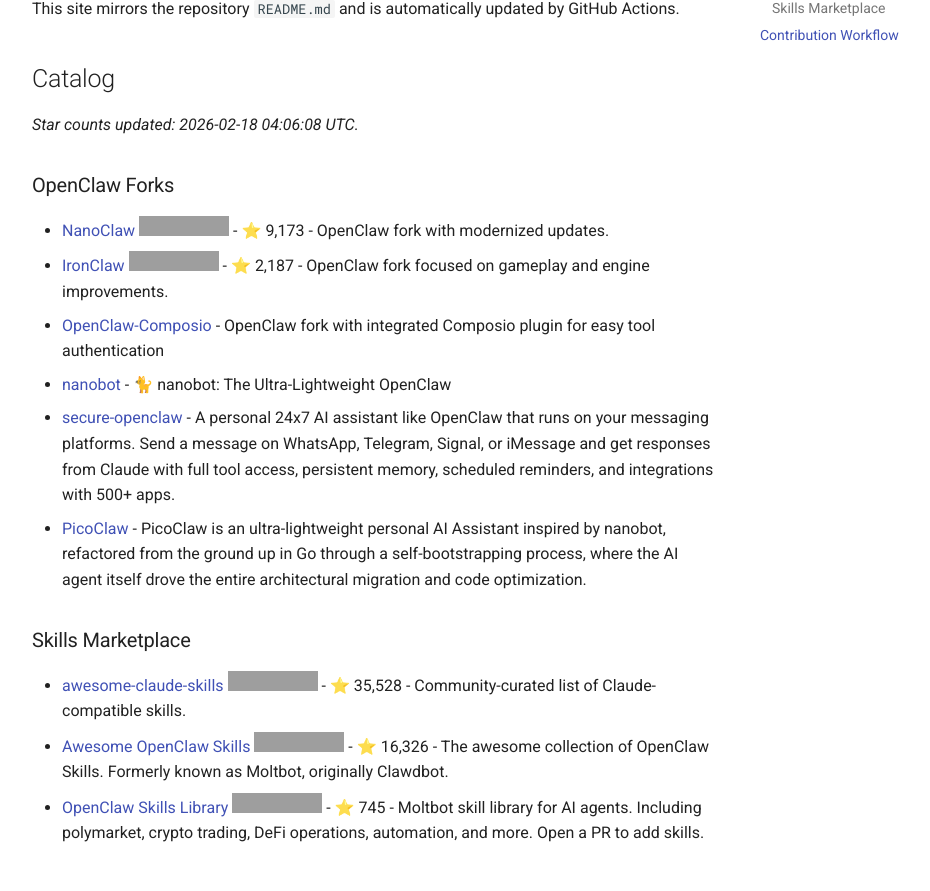
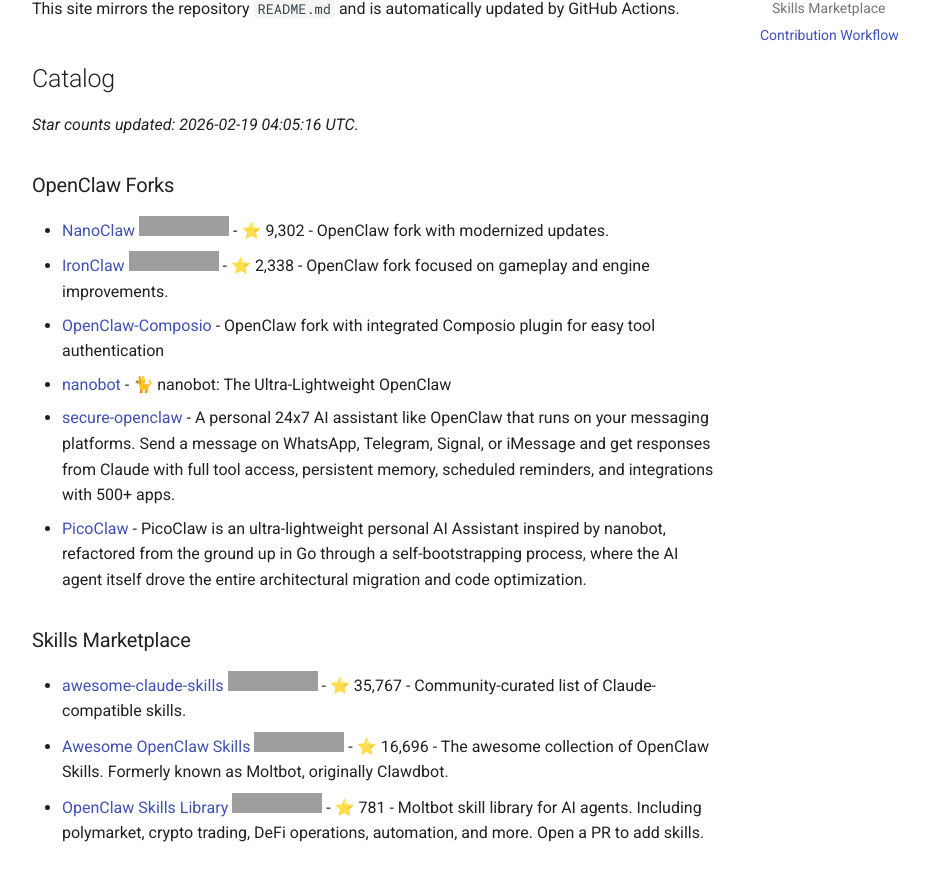
Before and after one commit to andrijdavid/awesome-claw, an MkDocs documentation site: the page built from docs/index.md, in a window 1280 px wide and 1316 px high, cut to the strip 184-1075 px from the top of the window. Shown: the whole strip, without its empty margins (264-1194 px from the left). Built offline with MkDocs 1.6.1 and Material for MkDocs 9.7.7, drawn with Linux system fonts in a browser that asks for light colours; comment, search, counter and statistics services are not loaded; grey boxes are pictures that could not be loaded.

Commit message:
chore: update repository stars

```diff
--- a/docs/index.md
+++ b/docs/index.md
@@ -6,12 +6,12 @@ This site mirrors the repository `README.md` and is automatically updated by Git
 
 <!-- BEGIN: GENERATED_REPO_LIST -->
 
-_Star counts updated: 2026-02-18 04:06:08 UTC._
+_Star counts updated: 2026-02-19 04:05:16 UTC._
 
 ### OpenClaw Forks
 
-- [NanoClaw](https://github.com/qwibitai/nanoclaw) ![GitHub Repo stars](https://img.shields.io/github/stars/qwibitai/nanoclaw?style=flat-square) - ⭐ 9,173 - OpenClaw fork with modernized updates.
-- [IronClaw](https://github.com/nearai/ironclaw) ![GitHub Repo stars](https://img.shields.io/github/stars/nearai/ironclaw?style=flat-square) - ⭐ 2,187 - OpenClaw fork focused on gameplay and engine improvements.
+- [NanoClaw](https://github.com/qwibitai/nanoclaw) ![GitHub Repo stars](https://img.shields.io/github/stars/qwibitai/nanoclaw?style=flat-square) - ⭐ 9,302 - OpenClaw fork with modernized updates.
+- [IronClaw](https://github.com/nearai/ironclaw) ![GitHub Repo stars](https://img.shields.io/github/stars/nearai/ironclaw?style=flat-square) - ⭐ 2,338 - OpenClaw fork focused on gameplay and engine improvements.
 - [OpenClaw-Composio](https://github.com/ComposioHQ/openclaw-composio) - OpenClaw fork with integrated Composio plugin for easy tool authentication
 - [nanobot](https://github.com/HKUDS/nanobot) - 🐈 nanobot: The Ultra-Lightweight OpenClaw
 - [secure-openclaw](https://github.com/ComposioHQ/secure-openclaw) - A personal 24x7 AI assistant like OpenClaw that runs on your messaging platforms. Send a message on WhatsApp, Telegram, Signal, or iMessage and get responses from Claude with full tool access, persistent memory, scheduled reminders, and integrations with 500+ apps.
@@ -19,9 +19,9 @@ _Star counts updated: 2026-02-18 04:06:08 UTC._
 
 ### Skills Marketplace
 
-- [awesome-claude-skills](https://github.com/ComposioHQ/awesome-claude-skills) ![GitHub Repo stars](https://img.shields.io/github/stars/ComposioHQ/awesome-claude-skills?style=flat-square) - ⭐ 35,528 - Community-curated list of Claude-compatible skills.
-- [Awesome OpenClaw Skills](https://github.com/VoltAgent/awesome-openclaw-skills) ![GitHub Repo stars](https://img.shields.io/github/stars/VoltAgent/awesome-openclaw-skills?style=flat-square) - ⭐ 16,326 - The awesome collection of OpenClaw Skills. Formerly known as Moltbot, originally Clawdbot.
-- [OpenClaw Skills Library](https://github.com/BankrBot/openclaw-skills) ![GitHub Repo stars](https://img.shields.io/github/stars/BankrBot/openclaw-skills?style=flat-square) - ⭐ 745 - Moltbot skill library for AI agents. Including polymarket, crypto trading, DeFi operations, automation, and more. Open a PR to add skills.
+- [awesome-claude-skills](https://github.com/ComposioHQ/awesome-claude-skills) ![GitHub Repo stars](https://img.shields.io/github/stars/ComposioHQ/awesome-claude-skills?style=flat-square) - ⭐ 35,767 - Community-curated list of Claude-compatible skills.
+- [Awesome OpenClaw Skills](https://github.com/VoltAgent/awesome-openclaw-skills) ![GitHub Repo stars](https://img.shields.io/github/stars/VoltAgent/awesome-openclaw-skills?style=flat-square) - ⭐ 16,696 - The awesome collection of OpenClaw Skills. Formerly known as Moltbot, originally Clawdbot.
+- [OpenClaw Skills Library](https://github.com/BankrBot/openclaw-skills) ![GitHub Repo stars](https://img.shields.io/github/stars/BankrBot/openclaw-skills?style=flat-square) - ⭐ 781 - Moltbot skill library for AI agents. Including polymarket, crypto trading, DeFi operations, automation, and more. Open a PR to add skills.
 
 <!-- END: GENERATED_REPO_LIST -->
 
```
Also changed, not shown: README.md (+6 -6 lines).
